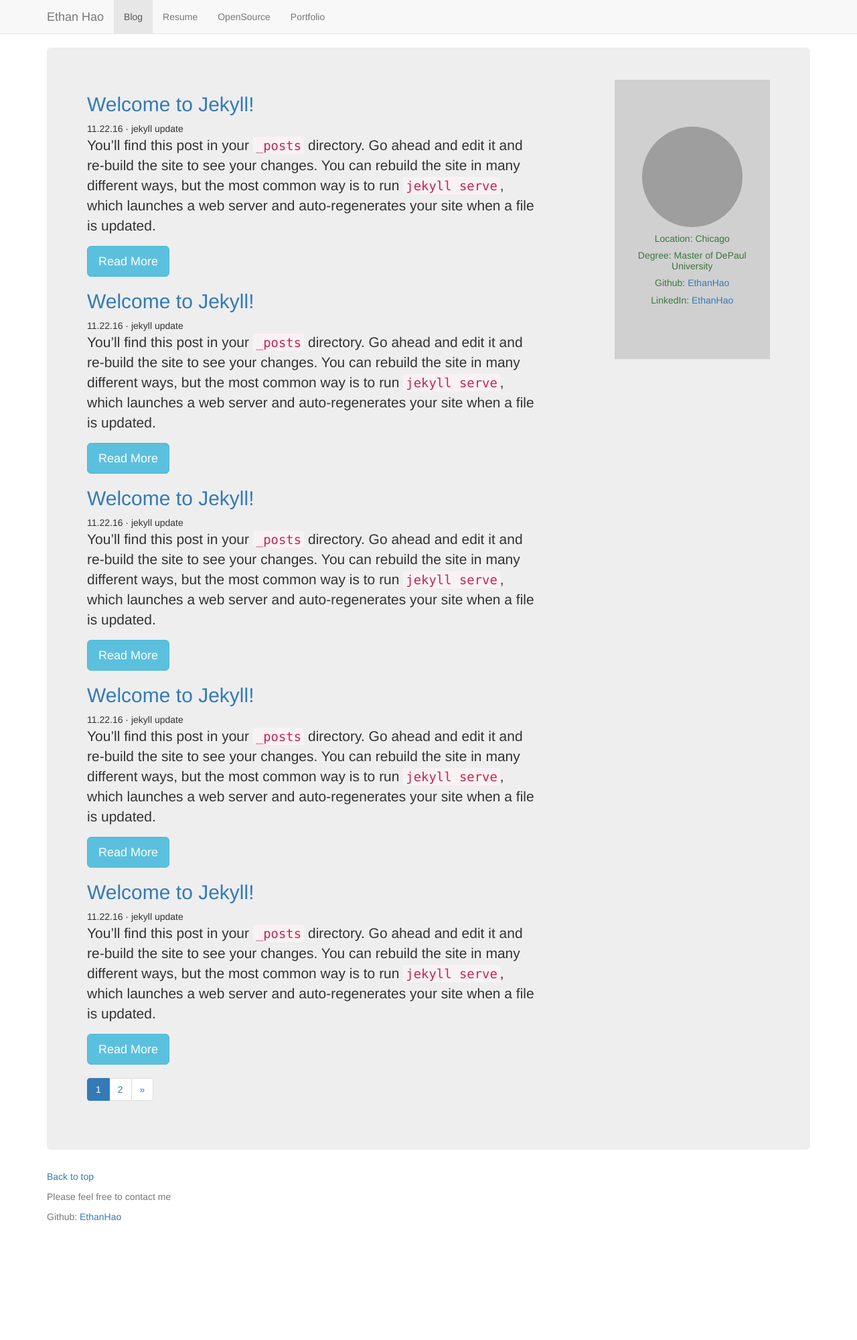
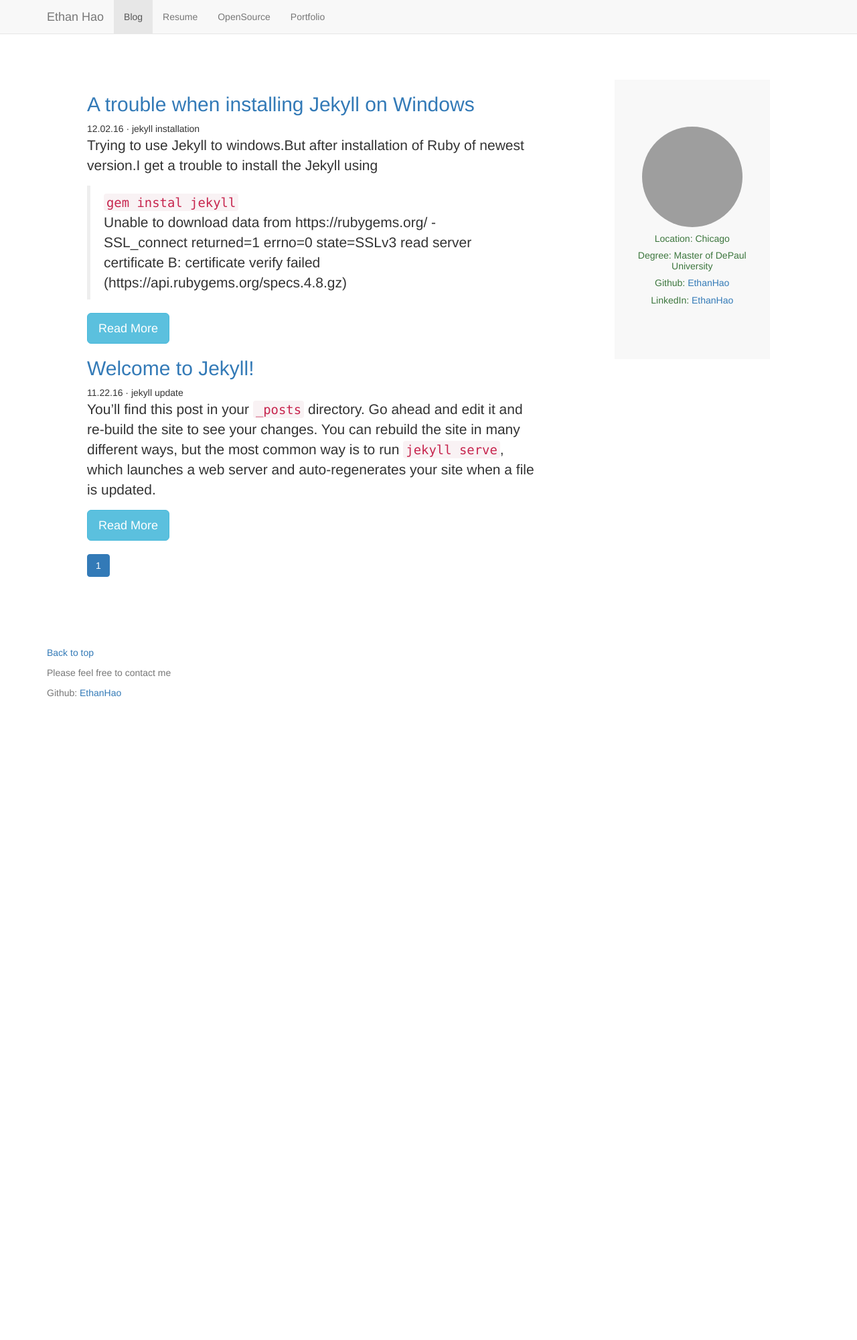
Before and after one commit to EthanHao/EthanHao.github.io, a Jekyll site: the page built from index.html, in a window 1280 px wide. Shown: the whole page at 67% size. Built offline with Jekyll 4.4.1, drawn with Linux system fonts in a browser that asks for light colours; the list of posts is cut into pages by our own code; grey boxes are pictures that could not be loaded.

Commit message:
Write first post about jekyll installation

```diff
--- a/_posts/2016-11-22-welcome-to-jekyll copy 4.markdown
+++ /dev/null
@@ -1,25 +0,0 @@
----
-layout: post
-title:  "Welcome to Jekyll!"
-date:   2016-11-22 13:06:20 -0600
-categories: jekyll update
----
-You’ll find this post in your `_posts` directory. Go ahead and edit it and re-build the site to see your changes. You can rebuild the site in many different ways, but the most common way is to run `jekyll serve`, which launches a web server and auto-regenerates your site when a file is updated.
-
-To add new posts, simply add a file in the `_posts` directory that follows the convention `YYYY-MM-DD-name-of-post.ext` and includes the necessary front matter. Take a look at the source for this post to get an idea about how it works.
-
-Jekyll also offers powerful support for code snippets:
-
-{% highlight ruby %}
-def print_hi(name)
-  puts "Hi, #{name}"
-end
-print_hi('Tom')
-#=> prints 'Hi, Tom' to STDOUT.
-{% endhighlight %}
-
-Check out the [Jekyll docs][jekyll-docs] for more info on how to get the most out of Jekyll. File all bugs/feature requests at [Jekyll’s GitHub repo][jekyll-gh]. If you have questions, you can ask them on [Jekyll Talk][jekyll-talk].
-
-[jekyll-docs]: http://jekyllrb.com/docs/home
-[jekyll-gh]:   https://github.com/jekyll/jekyll
-[jekyll-talk]: https://talk.jekyllrb.com/
--- a/_posts/2016-11-22-welcome-to-jekyll copy 5.markdown
+++ /dev/null
@@ -1,25 +0,0 @@
----
-layout: post
-title:  "Welcome to Jekyll!"
-date:   2016-11-22 13:06:20 -0600
-categories: jekyll update
----
-You’ll find this post in your `_posts` directory. Go ahead and edit it and re-build the site to see your changes. You can rebuild the site in many different ways, but the most common way is to run `jekyll serve`, which launches a web server and auto-regenerates your site when a file is updated.
-
-To add new posts, simply add a file in the `_posts` directory that follows the convention `YYYY-MM-DD-name-of-post.ext` and includes the necessary front matter. Take a look at the source for this post to get an idea about how it works.
-
-Jekyll also offers powerful support for code snippets:
-
-{% highlight ruby %}
-def print_hi(name)
-  puts "Hi, #{name}"
-end
-print_hi('Tom')
-#=> prints 'Hi, Tom' to STDOUT.
-{% endhighlight %}
-
-Check out the [Jekyll docs][jekyll-docs] for more info on how to get the most out of Jekyll. File all bugs/feature requests at [Jekyll’s GitHub repo][jekyll-gh]. If you have questions, you can ask them on [Jekyll Talk][jekyll-talk].
-
-[jekyll-docs]: http://jekyllrb.com/docs/home
-[jekyll-gh]:   https://github.com/jekyll/jekyll
-[jekyll-talk]: https://talk.jekyllrb.com/
--- a/_posts/2016-11-22-welcome-to-jekyll copy 6.markdown
+++ /dev/null
@@ -1,25 +0,0 @@
----
-layout: post
-title:  "Welcome to Jekyll!"
-date:   2016-11-22 13:06:20 -0600
-categories: jekyll update
----
-You’ll find this post in your `_posts` directory. Go ahead and edit it and re-build the site to see your changes. You can rebuild the site in many different ways, but the most common way is to run `jekyll serve`, which launches a web server and auto-regenerates your site when a file is updated.
-
-To add new posts, simply add a file in the `_posts` directory that follows the convention `YYYY-MM-DD-name-of-post.ext` and includes the necessary front matter. Take a look at the source for this post to get an idea about how it works.
-
-Jekyll also offers powerful support for code snippets:
-
-{% highlight ruby %}
-def print_hi(name)
-  puts "Hi, #{name}"
-end
-print_hi('Tom')
-#=> prints 'Hi, Tom' to STDOUT.
-{% endhighlight %}
-
-Check out the [Jekyll docs][jekyll-docs] for more info on how to get the most out of Jekyll. File all bugs/feature requests at [Jekyll’s GitHub repo][jekyll-gh]. If you have questions, you can ask them on [Jekyll Talk][jekyll-talk].
-
-[jekyll-docs]: http://jekyllrb.com/docs/home
-[jekyll-gh]:   https://github.com/jekyll/jekyll
-[jekyll-talk]: https://talk.jekyllrb.com/
--- a/_posts/2016-11-22-welcome-to-jekyll copy.markdown
+++ /dev/null
@@ -1,25 +0,0 @@
----
-layout: post
-title:  "Welcome to Jekyll!"
-date:   2016-11-22 13:06:20 -0600
-categories: jekyll update
----
-You’ll find this post in your `_posts` directory. Go ahead and edit it and re-build the site to see your changes. You can rebuild the site in many different ways, but the most common way is to run `jekyll serve`, which launches a web server and auto-regenerates your site when a file is updated.
-
-To add new posts, simply add a file in the `_posts` directory that follows the convention `YYYY-MM-DD-name-of-post.ext` and includes the necessary front matter. Take a look at the source for this post to get an idea about how it works.
-
-Jekyll also offers powerful support for code snippets:
-
-{% highlight ruby %}
-def print_hi(name)
-  puts "Hi, #{name}"
-end
-print_hi('Tom')
-#=> prints 'Hi, Tom' to STDOUT.
-{% endhighlight %}
-
-Check out the [Jekyll docs][jekyll-docs] for more info on how to get the most out of Jekyll. File all bugs/feature requests at [Jekyll’s GitHub repo][jekyll-gh]. If you have questions, you can ask them on [Jekyll Talk][jekyll-talk].
-
-[jekyll-docs]: http://jekyllrb.com/docs/home
-[jekyll-gh]:   https://github.com/jekyll/jekyll
-[jekyll-talk]: https://talk.jekyllrb.com/
--- /dev/null
+++ b/_posts/2016-12-02-Problem-Install-Jekyll-On-Windows.markdown
@@ -0,0 +1,24 @@
+---
+layout: post
+title:  "A trouble when installing Jekyll on Windows"
+date:   2016-12-02 13:45:20 -0600
+categories: jekyll installation
+---
+Trying to use Jekyll to windows.But after installation of Ruby of newest version.I get a trouble to install the Jekyll using
+> `gem instal jekyll`
+> Unable to download data from https://rubygems.org/ - SSL_connect returned=1 errno=0 state=SSLv3 read server certificate B: certificate verify failed (https://api.rubygems.org/specs.4.8.gz)
+
+
+**Soulution** is we need update the gem package manually by the following command:
+
+> `gem install  --local the path of your local rubygems package you downloaded`
+> `update_rubygems --no-ri --no-rdoc`
+
+Done. thenn you can install the Jekyll successfully.
+
+
+After installation of Jekyll, You possibly will encounter another issue when you try to run the jekyll server.
+> Your bundle is locked to kramdown (1.13.0), but that version could not be found in any of the sources listed in your Gemfile. If you haven't changed sources, that means the author of kramdown (1.13.0) has removed it. You'll need to update your bundle to a different version of kramdown (1.13.0) that hasn't been removed in order to install.
+Run `bundle install` to install missing gems.
+
+As the warning message indicated, we just need to run `Bundle Install` to solve this issue of dependency.
--- a/css/main.scss
+++ b/css/main.scss
@@ -13,7 +13,7 @@ body {
 
 
 .bg-1 {
-    background-color: #D0D0D0 ; /* Green */
+    background-color: #F8F8F8 ; /* Green */
     color: #ffffff;
 }
 
@@ -21,6 +21,11 @@ body {
     padding-top: 70px;
     padding-bottom: 70px;
 }
+.jumbotron
+{
+     background:transparent !important;
+
+}
 
 // Import partials from `sass_dir` (defaults to `_sass`)
 @import "bootstrap-sass/bootstrap";
```
Also changed, not shown: _posts/2016-11-22-welcome-to-jekyll copy 2.markdown (deleted, +0 -25 lines), _posts/2016-11-22-welcome-to-jekyll copy 3.markdown (deleted, +0 -25 lines), Gemfile.lock.
